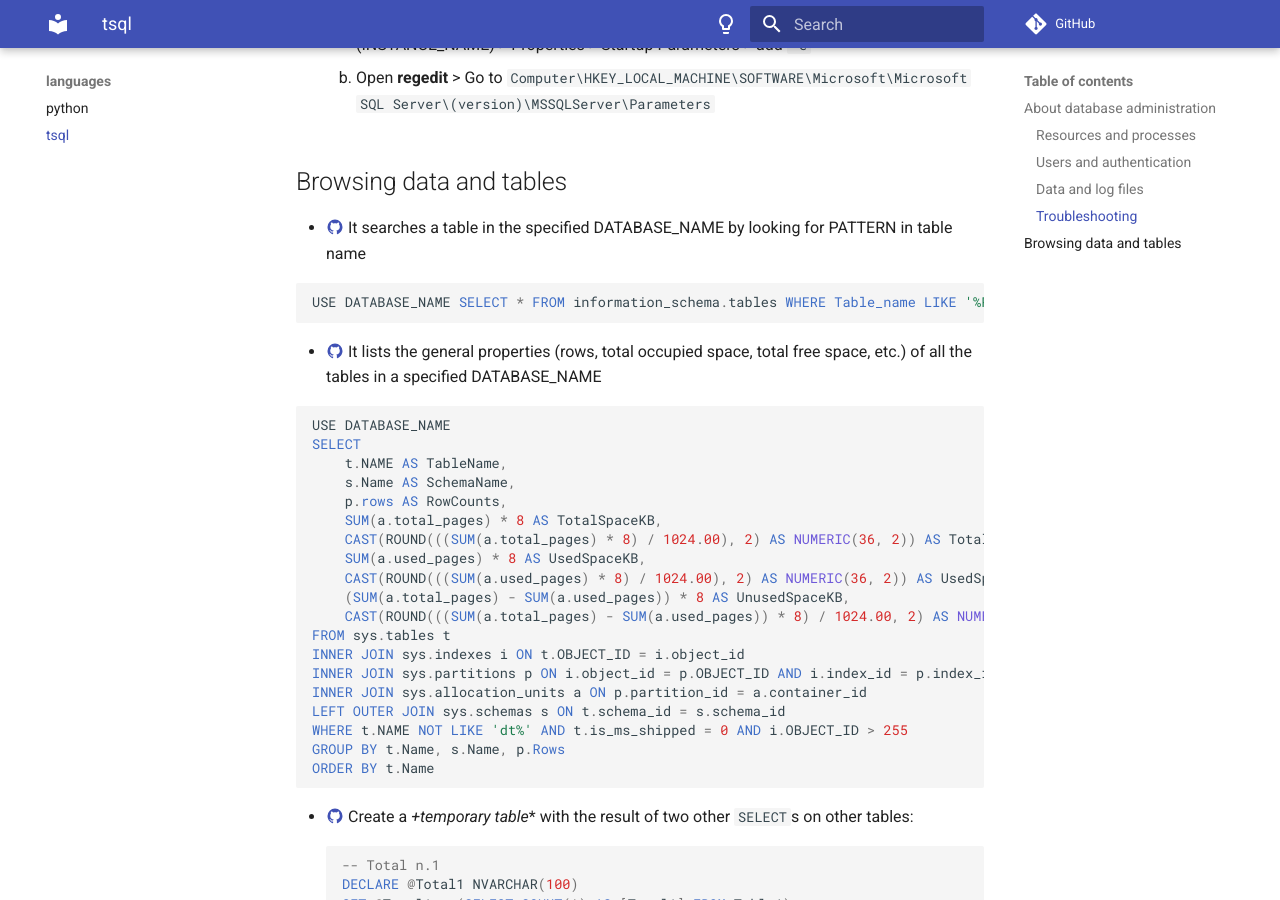
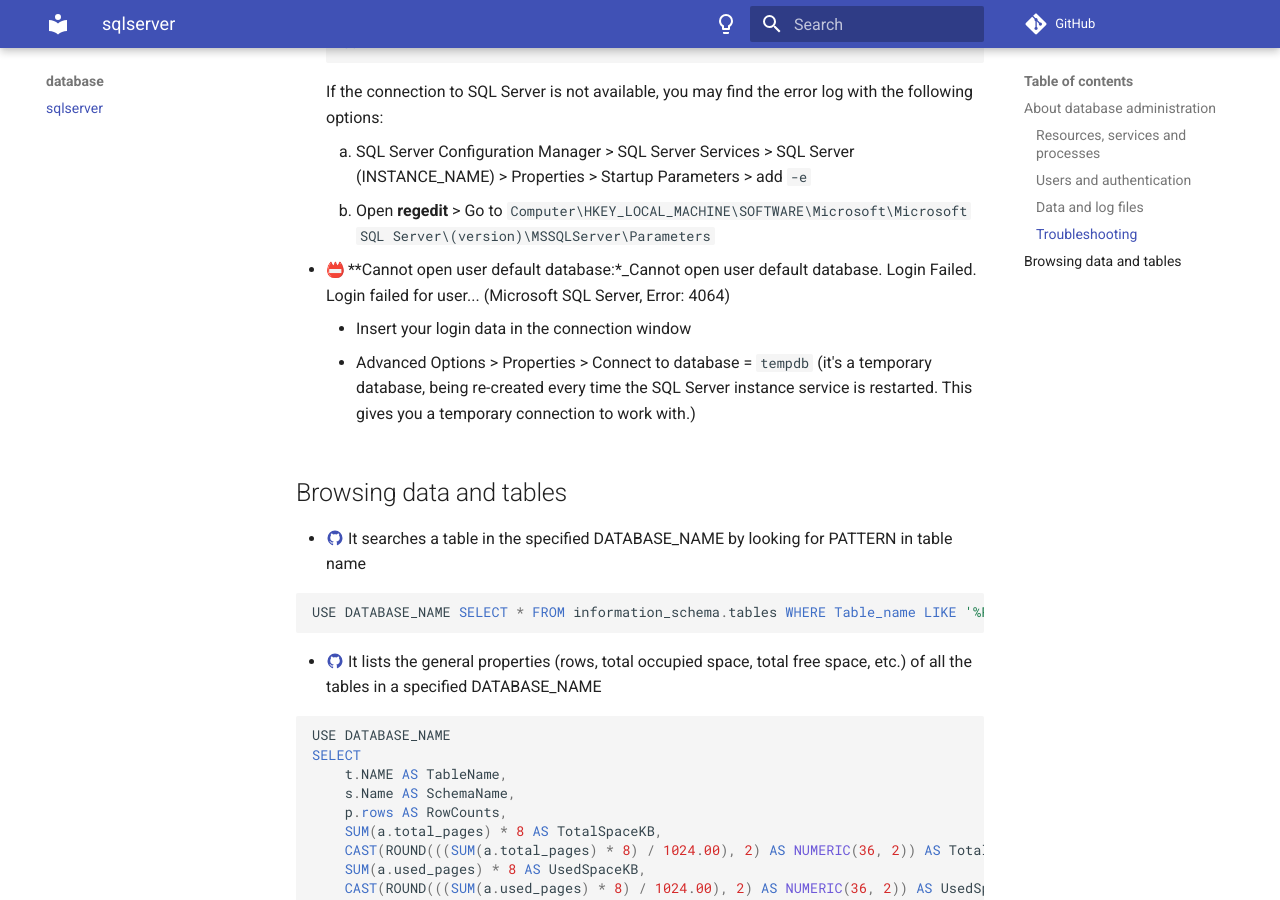
Before and after one commit to sannae/the-notebook, an MkDocs documentation site: the page built from docs/db/sqlserver.md, in a window 1280 px wide and 900 px high, scrolled down 4041 px. Built offline with MkDocs 1.6.1 and Material for MkDocs 9.7.7, drawn with Linux system fonts in a browser that asks for light colours; emoji names are drawn with the system emoji font; comment, search, counter and statistics services are not loaded; some of the changed text lies outside the part shown.

Commit message:
Added errors in troubleshooting sqlserver

````diff
--- a/docs/langs/tsql.md
+++ b/docs/db/sqlserver.md
@@ -1,10 +1,16 @@
-# tsql
+# Microsoft SQL Server
 
 The reference repository is [:material-github: sannae/tsql-queries](https://github.com/sannae/tsql-queries).
 
 ## About database administration
 
-### Resources and processes
+### Resources, services and processes
+
+* Name of the service and name of the instance:
+```sql
+select @@servername		-- Hostname and instance name
+select @@servicename	-- Instance service name
+```
 
 * [:material-github:](https://github.com/sannae/tsql-queries/blob/master/TSQL/Get-Connections.sql) List all the processes with an open connection to the current instance:
 
@@ -182,6 +188,11 @@ GO
     1. SQL Server Configuration Manager > SQL Server Services > SQL Server (INSTANCE_NAME) > Properties > Startup Parameters > add `-e`
     2. Open **regedit** > Go to `Computer\HKEY_LOCAL_MACHINE\SOFTWARE\Microsoft\Microsoft SQL Server\(version)\MSSQLServer\Parameters`
 
+* :name_badge: **Cannot open user default database:*_Cannot open user default database. Login Failed. Login failed for user... (Microsoft SQL Server, Error: 4064)
+    * Insert your login data in the connection window
+    * Advanced Options > Properties > Connect to database = `tempdb` (it's a temporary database, being re-created every time the SQL Server instance service is restarted. This gives you a temporary connection to work with.)
+
+
 ## Browsing data and tables
 
 * [:material-github:](https://github.com/sannae/tsql-queries/blob/master/TSQL/Get-TableName.sql) It searches a table in the specified DATABASE_NAME by looking for PATTERN in table name
--- a/mkdocs.yml
+++ b/mkdocs.yml
@@ -8,13 +8,14 @@ nav:
     - aws: cloud/aws.md
     #- azure: cloud/azure.md
     - windows: cloud/windows.md
+  - database:
+    - sqlserver: db/sqlserver.md
   - git: git.md
   - hw:
     - raspberry: hw/raspberrypi3.md
-  - languages:
-    #- powershell: langs/powershell.md
-    - python: langs/python.md
-    - tsql: langs/tsql.md
+  - scripts:
+    #- powershell: scripts/powershell.md
+    - python: scripts/python.md
   - web:
     - django: web/django.md
     - rails: web/rails.md
````
Also changed, not shown: docs/cloud/azure.md (+3 -3 lines), docs/index.md (+4 -0 lines), docs/scripts/pwsh.md (renamed from docs/langs/pwsh.md), docs/scripts/python.md (renamed from docs/langs/python.md).
